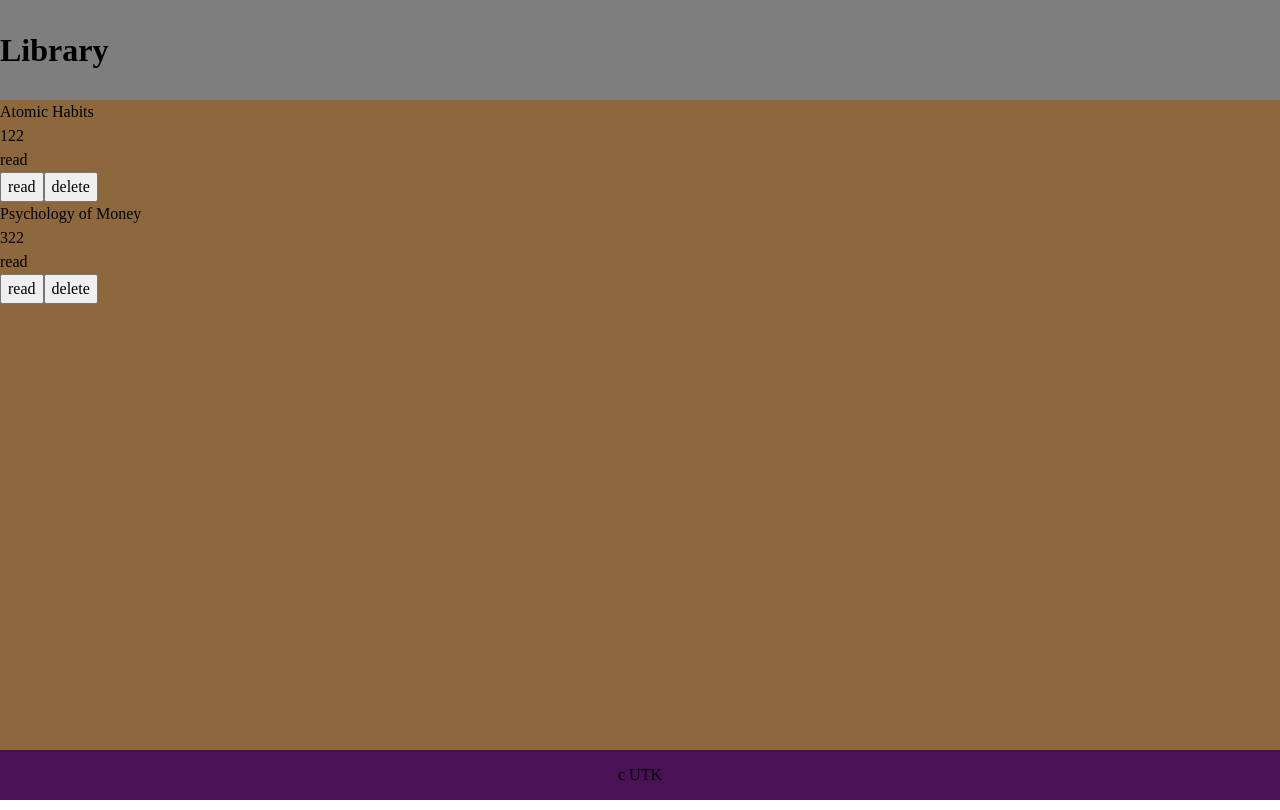
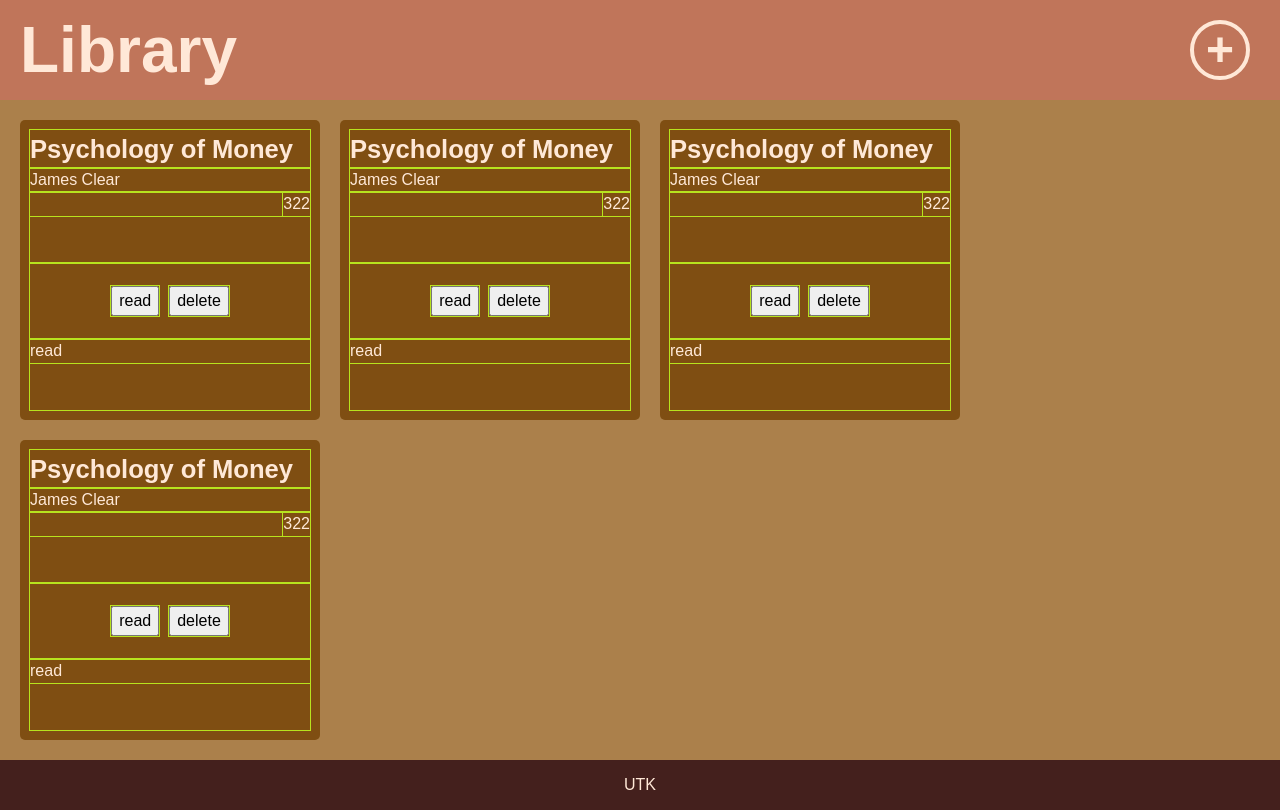
Before and after one commit to philsosopher/odin-library, a plain HTML site: page index.html in a window 1280 px wide. Drawn offline with Linux system fonts and the light colour scheme; a web font is replaced by a local one.

Commit message:
some more styling and book layout

```diff
--- a/css/style.css
+++ b/css/style.css
@@ -2,30 +2,99 @@
 @import url('fonts.css');
 
 
-
+:root {
+    --header-color: rgb(255, 232, 215);
+}
 
 .container {
     height: 100vh;
-    background-color: rgb(140, 104, 60);
+    background-color: rgb(171, 128, 75);
+    font-family: 'Oswald', sans-serif;
     display: grid;
     grid-template-rows: 100px 1fr 50px;
 }
 
+/* header * {
+    outline: 1px solid red;
+} */
 header {
-    background-color: rgb(126, 126, 126);
+    background-color: rgb(192, 117, 90);
+    color: var(--header-color);
     font-weight: bold;
     font-size: 2rem;
+    padding: 10px 20px;
+    display: flex;
+    justify-content: space-between;
+    align-items: center;
+}
+
+header button {
+    --size: 60px;
+    margin-right: 10px;
+    height: var(--size);
+    width: var(--size);
+    border-radius: calc(var(--size) / 2);
+    border: 4px solid var(--header-color);
+    background-color: transparent;
+    color: var(--header-color);
+    font-weight: bold;
+    font-size: 3rem;
     display: grid;
     align-content: center;
 }
 
+header button:hover {
+    --add-hover-color: rgb(145, 85, 56);
+    border-color: var(--add-hover-color);
+    color: var(--add-hover-color);
+}
+
 footer {
-    background-color: rgb(72, 18, 85);
+    background-color: rgb(68, 32, 29);
+    color: var(--header-color);
     display: grid;
     justify-content: center;
     align-content: center;
 }
 
 main {
+    padding: 20px;
 
+    display: grid;
+    grid-template-columns: repeat(auto-fit, 300px);
+    gap: 20px;
+    align-content: start;
 }
+
+main .book * {
+    outline: 1px solid rgb(184, 227, 30);
+}
+
+main .book {
+    background-color: rgb(127, 78, 18);
+    height: 300px;
+    border-radius: 5px;
+    padding: 10px;
+    color: var(--header-color);
+
+    display: grid;
+}
+
+main .content .name {
+    font-weight: bold;
+    font-size: 1.6rem;
+}
+
+main .content .pages {
+    display: grid;
+    justify-content: end;
+}
+
+
+main .buttons {
+    display: grid;
+    grid-auto-flow: column;
+    align-content: center;
+    justify-content: center;
+    gap: 10px
+}
--- a/index.html
+++ b/index.html
@@ -1,5 +1,6 @@
 <!DOCTYPE html>
 <html lang="en">
+
 <head>
     <meta charset="UTF-8">
     <meta name="viewport" content="width=device-width, initial-scale=1.0">
@@ -7,24 +8,89 @@
     <script src="./script.js" defer></script>
     <title>Library</title>
 </head>
+
 <body>
     <div class="container">
         <header>
-            Library
+            <h1>Library</h1>
+            <button>+</button>
         </header>
         <main>
             <div class="book">
-                <p class="name">Atomic Habits</p>
-                <p class="pages">122</p>
-                <p class="status">read</p>
-                <button class="read">read</button><button class="delete">delete</button></div>
+                <div class="content">
+                    <div class="cover">
+                        <p class="name">Psychology of Money</p>
+                        <p class="author">James Clear</p>
+                    </div>
+                    <div class="pages">
+                        <p class="pages">322</p>
+                    </div>
+                </div>
+                <div class="buttons">
+                    <button class="read">read</button>
+                    <button class="delete">delete</button>
+                </div>
+                <div class="status">
+                    <p class="status">read</p>
+                </div>
+            </div>
             <div class="book">
-                <p class="name">Psychology of Money</p>
-                <p class="pages">322</p>
-                <p class="status">read</p>
-                <button class="read">read</button><button class="delete">delete</button></div>
+                <div class="content">
+                    <div class="cover">
+                        <p class="name">Psychology of Money</p>
+                        <p class="author">James Clear</p>
+                    </div>
+                    <div class="pages">
+                        <p class="pages">322</p>
+                    </div>
+                </div>
+                <div class="buttons">
+                    <button class="read">read</button>
+                    <button class="delete">delete</button>
+                </div>
+                <div class="status">
+                    <p class="status">read</p>
+                </div>
+            </div>
+            <div class="book">
+                <div class="content">
+                    <div class="cover">
+                        <p class="name">Psychology of Money</p>
+                        <p class="author">James Clear</p>
+                    </div>
+                    <div class="pages">
+                        <p class="pages">322</p>
+                    </div>
+                </div>
+                <div class="buttons">
+                    <button class="read">read</button>
+                    <button class="delete">delete</button>
+                </div>
+                <div class="status">
+                    <p class="status">read</p>
+                </div>
+            </div>
+            <div class="book">
+                <div class="content">
+                    <div class="cover">
+                        <p class="name">Psychology of Money</p>
+                        <p class="author">James Clear</p>
+                    </div>
+                    <div class="pages">
+                        <p class="pages">322</p>
+                    </div>
+                </div>
+                <div class="buttons">
+                    <button class="read">read</button>
+                    <button class="delete">delete</button>
+                </div>
+                <div class="status">
+                    <p class="status">read</p>
+                </div>
+            </div>
         </main>
-        <footer>c UTK</footer>
+        <footer>UTK</footer>
     </div>
 </body>
+
 </html>
```
Also changed, not shown: 1 other file.
